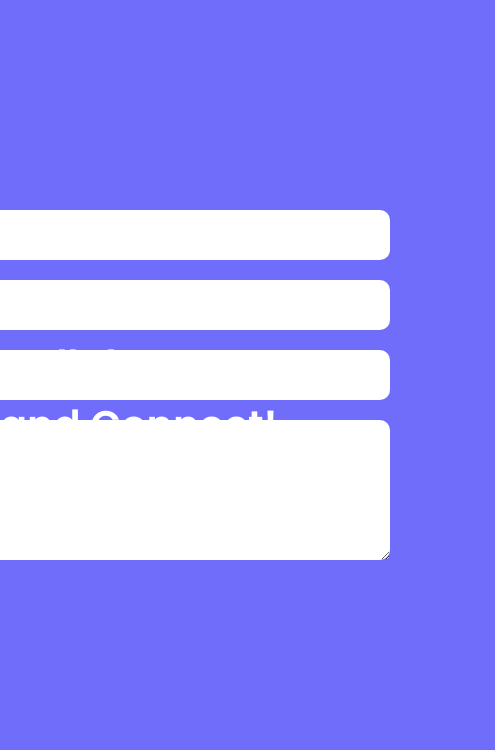
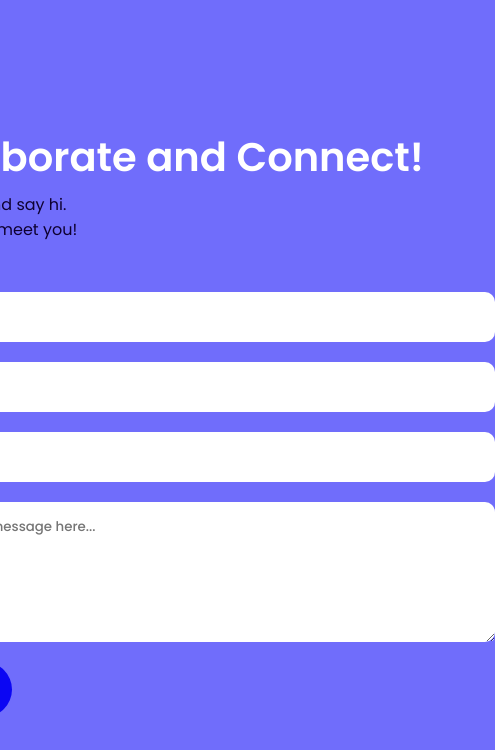
Before and after one commit to tiafields/Contact_Form, a plain HTML site: page index.html in a window 390 px wide. Shown: the whole page, 495 px wide, since content can reach past the window. Drawn offline with Linux system fonts and the light colour scheme.

Commit message:
applying media queries

```diff
--- a/index.html
+++ b/index.html
@@ -14,12 +14,10 @@
     <div class="contact-container">
 
         <div class="contact-left">
-            <div class="contact-left-title">
-                <h2>Collaborate and Connect!</h2>
-                <p>Reach out and say hi.</p>
-                <p>I can wait to meet you!</p>
+            <h2 class="contact-left-title">Collaborate and Connect!</h2>
 
-            </div>
+            <p>Reach out and say hi.</p>
+            <p>I can wait to meet you!</p>
         </div>
 
         <div class="contact-right">
--- a/style.css
+++ b/style.css
@@ -5,19 +5,33 @@
 }
 /* Custom Properties */
 :root {
-    --font-family: 'Poppins'
+    --font-family: 'Poppins';
+    --color-primary: #706dfb;
 }
 
 body{
-    font-family:var(--font-family);
-    background: #706dfb;
+    font-family: var(--font-family);
+    background: var(--color-primary);
+    display: flex;
+    flex-direction: column;
+    align-items: center;
+    justify-content: center;
+    height: 100vh;
 }
 .contact-container{
-    height:100vh;
     display: flex;
-    align-items: center;
-    justify-content: space-evenly ;
+    flex-direction: column;
+    align-items: flex-start;
+    justify-content: space-evenly;
+    gap: 50px;
 }
+
+@media screen and (min-width: 1280px) {
+    .contact-container {
+        flex-direction: row;
+    }
+}
+
 /* Form Styling */
 .contact-right{
     display:flex;
@@ -67,14 +81,12 @@ body{
     color: white;
     font-family: var(--font-family);
 }
-.contact-left-title h2{
+.contact-left-title {
     font-weight:600;
     color: #ffffff;
     font-size:40px;
     margin-bottom: 5px;
 }
-.contact-left{
-    width: 800px;
-    margin-right: -500px;
-
+.contact-left p {
+    color:  oklch(from var(--color-primary) calc(l - 40) c h);
 }
```
